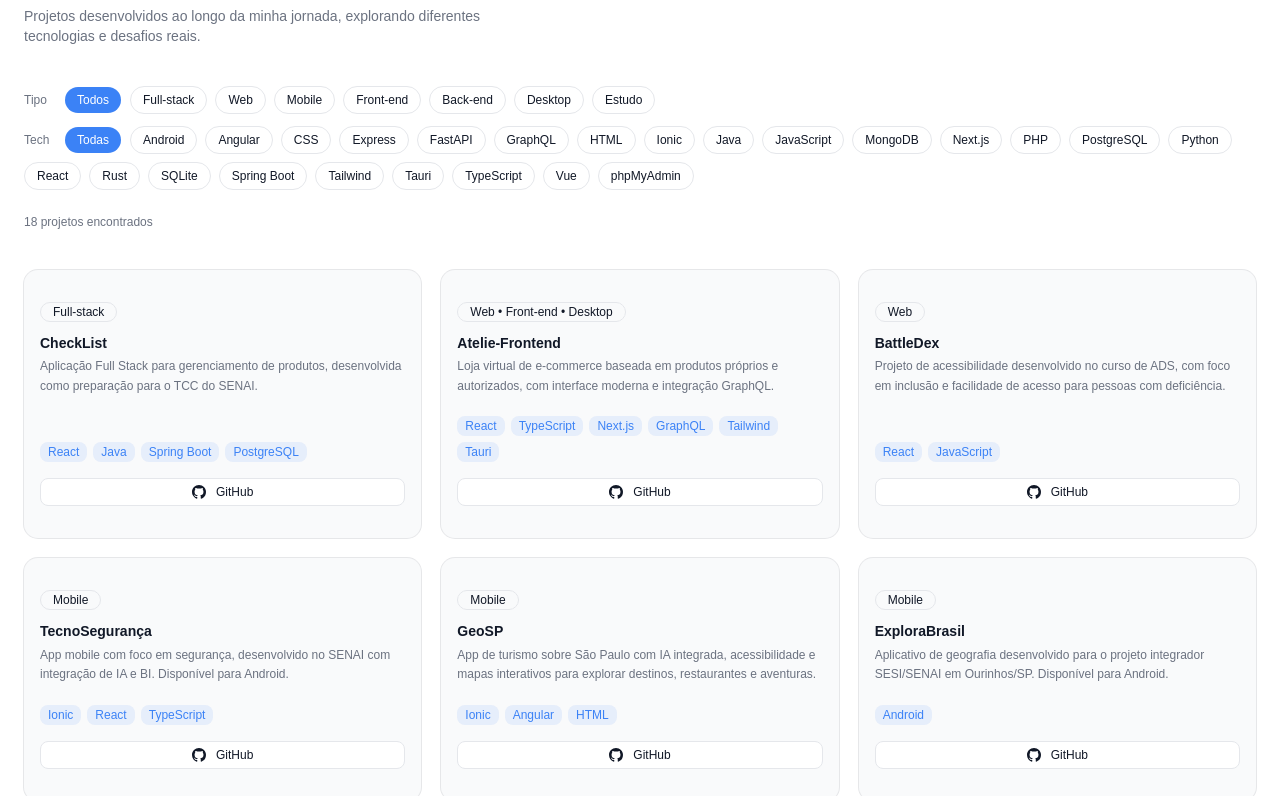
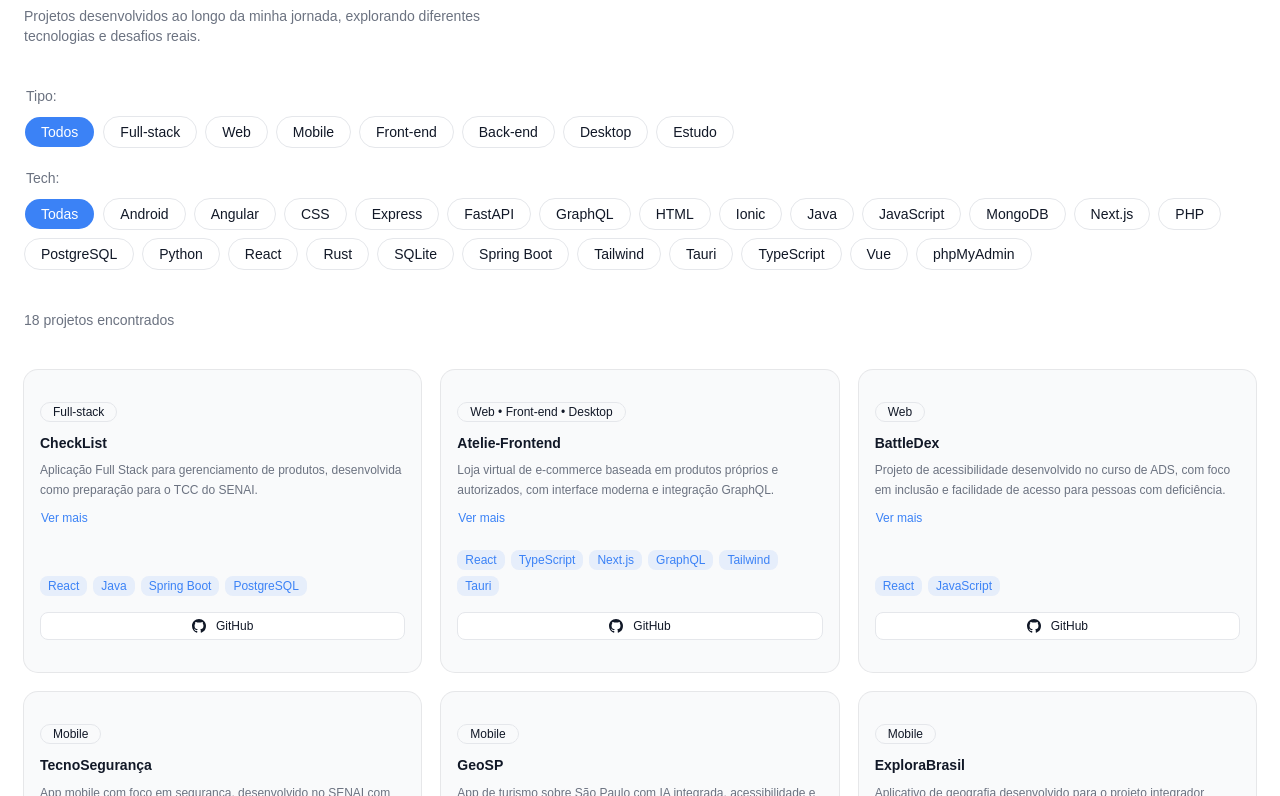
Before and after one commit to joaopedro08-dev/Portfolio, a React (Vite) app: page / in a window 1280 px wide. Shown: the part 1284-2080 px from the top of the page. Built offline with nearby package versions, Linux system fonts and the light colour scheme.

Commit message:
Update projects-section.tsx

```diff
--- a/src/components/app/sections/projects-section.tsx
+++ b/src/components/app/sections/projects-section.tsx
@@ -5,7 +5,7 @@ import { Button } from "@/components/ui/button";
 import { ExternalLink } from "lucide-react";
 import { BsGithub } from "react-icons/bs";
 import { projects } from "@/assets/ts/projects";
-import { motion } from "framer-motion";
+import { motion, AnimatePresence } from "framer-motion";
 import { fadeInUp, scaleIn, staggerContainer } from "@/lib/animations";
 
 const TYPE_ORDER = ["Todos", "Full-stack", "Web", "Mobile", "Front-end", "Back-end", "Desktop", "Estudo"];
@@ -22,6 +22,17 @@ const allTechs = [
 export default function ProjectsSection() {
     const [activeType, setActiveType] = useState("Todos");
     const [activeTech, setActiveTech] = useState("Todas");
+    const [expandedProjects, setExpandedProjects] = useState<Set<string>>(new Set());
+
+    const toggleExpanded = (projectTitle: string) => {
+        const newExpanded = new Set(expandedProjects);
+        if (newExpanded.has(projectTitle)) {
+            newExpanded.delete(projectTitle);
+        } else {
+            newExpanded.add(projectTitle);
+        }
+        setExpandedProjects(newExpanded);
+    };
 
     const filtered = projects.filter((p) => {
         const matchType = activeType === "Todos" || p.type.includes(activeType);
@@ -58,52 +69,64 @@ export default function ProjectsSection() {
                     </motion.p>
                 </motion.div>
 
-                <motion.div className="flex flex-col gap-3" variants={staggerContainer} initial="hidden" whileInView="visible" viewport={{ once: true }}>
-                    <motion.div className="flex flex-wrap items-center gap-2" variants={fadeInUp} custom={0}>
-                        <span className="text-xs text-muted-foreground w-8">Tipo</span>
+                <motion.div className="flex flex-col gap-5" variants={staggerContainer} initial="hidden" whileInView="visible" viewport={{ once: true }}>
+                    <motion.div className="flex flex-col gap-2.5" variants={fadeInUp} custom={0}>
+                        <span className="text-xs md:text-sm text-muted-foreground font-medium px-0.5">Tipo:</span>
+                        <div className="flex flex-wrap gap-2">
                             {allTypes.map((type, i) => (
                                 <motion.div key={type} initial={{ opacity: 0, scale: 0.8 }} whileInView={{ opacity: 1, scale: 1 }} transition={{ delay: i * 0.05 }} viewport={{ once: true }}>
                                     <Button
                                         variant={activeType === type ? "default" : "outline"}
                                         size="sm"
-                                    className="rounded-full text-xs h-7 px-3"
+                                        className="rounded-full text-xs md:text-sm h-7 md:h-8 px-3 md:px-4"
                                         onClick={() => setActiveType(type)}
                                     >
                                         {type}
                                     </Button>
                                 </motion.div>
                             ))}
+                        </div>
                     </motion.div>
-                    <motion.div className="flex flex-wrap items-center gap-2" variants={fadeInUp} custom={1}>
-                        <span className="text-xs text-muted-foreground w-8">Tech</span>
+                    <motion.div className="flex flex-col gap-2.5" variants={fadeInUp} custom={1}>
+                        <span className="text-xs md:text-sm text-muted-foreground font-medium px-0.5">Tech:</span>
+                        <div className="flex flex-wrap gap-2">
                             {allTechs.map((tech, i) => (
                                 <motion.div key={tech} initial={{ opacity: 0, scale: 0.8 }} whileInView={{ opacity: 1, scale: 1 }} transition={{ delay: i * 0.05 }} viewport={{ once: true }}>
                                     <Button
                                         variant={activeTech === tech ? "default" : "outline"}
                                         size="sm"
-                                    className="rounded-full text-xs h-7 px-3"
+                                        className="rounded-full text-xs md:text-sm h-7 md:h-8 px-3 md:px-4"
                                         onClick={() => setActiveTech(tech)}
                                     >
                                         {tech}
                                     </Button>
                                 </motion.div>
                             ))}
+                        </div>
                     </motion.div>
                 </motion.div>
 
-                <motion.div className="flex items-center justify-between -mt-4" variants={fadeInUp} custom={2}>
-                    <span className="text-xs text-muted-foreground">
+                <motion.div className="flex flex-col sm:flex-row sm:items-center sm:justify-between gap-3 sm:gap-4" variants={fadeInUp} custom={2}>
+                    <span className="text-xs sm:text-sm text-muted-foreground">
                         {filtered.length} projeto{filtered.length !== 1 ? "s" : ""} encontrado{filtered.length !== 1 ? "s" : ""}
                     </span>
                     {hasActiveFilter && (
-                        <Button variant="ghost" size="sm" className="text-xs h-7" onClick={clearFilters}>
+                        <Button variant="ghost" size="sm" className="text-xs sm:text-sm h-7 md:h-8 w-fit" onClick={clearFilters}>
                             Limpar filtros
                         </Button>
                     )}
                 </motion.div>
 
                 {filtered.length > 0 ? (
-                    <motion.div className="w-full grid grid-cols-1 md:grid-cols-2 lg:grid-cols-3 gap-5" variants={staggerContainer} initial="hidden" whileInView="visible" viewport={{ once: true }}>
+                    <AnimatePresence mode="wait">
+                        <motion.div
+                            key={`${activeType}-${activeTech}`}
+                            className="w-full grid grid-cols-1 md:grid-cols-2 lg:grid-cols-3 gap-5"
+                            variants={staggerContainer}
+                            initial="hidden"
+                            animate="visible"
+                            exit="hidden"
+                        >
                             {filtered.map((project, index) => (
                                 <motion.div key={project.title} variants={scaleIn} custom={index} whileHover={{ y: -5 }}>
                                     <Card className="border-border/60 flex flex-col hover:shadow-lg transition-shadow h-full">
@@ -112,11 +135,23 @@ export default function ProjectsSection() {
                                                 {project.type.join(" • ")}
                                             </Badge>
 
-                                        <div className="flex flex-col gap-1">
+                                            <div className="flex flex-col gap-2">
                                                 <h3 className="text-sm font-semibold leading-snug">{project.title}</h3>
-                                            <p className="text-xs text-muted-foreground leading-relaxed line-clamp-3">
+                                                <div className="flex flex-col gap-1.5">
+                                                    <p className={`text-xs text-muted-foreground leading-relaxed ${expandedProjects.has(project.title) ? "" : "line-clamp-3"}`}>
                                                         {project.description}
                                                     </p>
+                                                    {project.description.length > 100 && (
+                                                        <Button
+                                                            variant="ghost"
+                                                            size="sm"
+                                                            className="h-6 px-2 text-xs text-primary hover:text-primary/80 p-0 justify-start"
+                                                            onClick={() => toggleExpanded(project.title)}
+                                                        >
+                                                            {expandedProjects.has(project.title) ? "Ver menos" : "Ver mais"}
+                                                        </Button>
+                                                    )}
+                                                </div>
                                             </div>
 
                                             <div className="flex flex-wrap gap-1.5 mt-auto pt-2">
@@ -155,6 +190,7 @@ export default function ProjectsSection() {
                                 </motion.div>
                             ))}
                         </motion.div>
+                    </AnimatePresence>
                 ) : (
                     <motion.div className="flex flex-col items-center justify-center py-16 text-muted-foreground gap-2" variants={fadeInUp} custom={3}>
                         <p className="text-sm">Nenhum projeto encontrado com esses filtros.</p>
```
Lines whose indentation alone changed are shown as unchanged.
